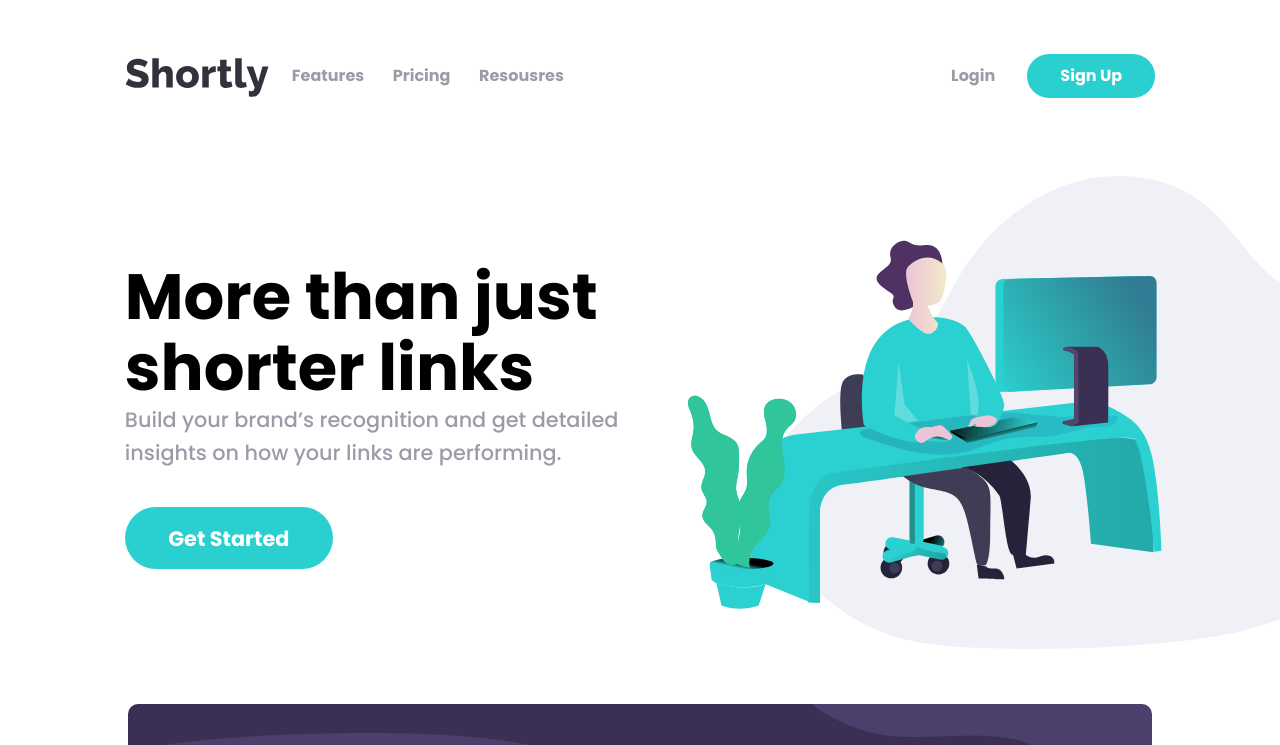
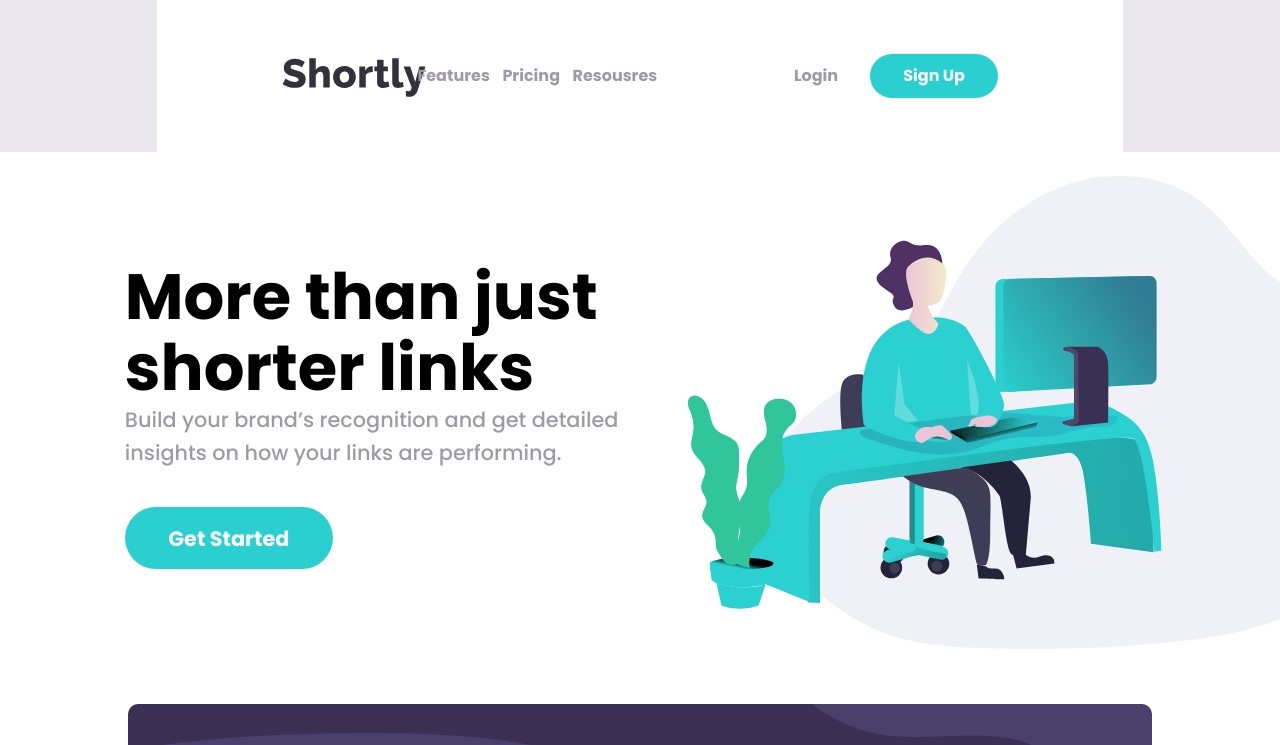
Before and after one commit to buberrie/url_shortening, a React (Create React App) app in the folder url_shortener/: page / in a window 1280 px wide. Shown: the top 745 px of the page. Built offline with nearby package versions, Linux system fonts and the light colour scheme.

Commit message:
commit new changes

```diff
--- a/url_shortener/src/App.js
+++ b/url_shortener/src/App.js
@@ -35,7 +35,7 @@ function App() {
    }, [])
 
   return (
-    <div>
+    <div className='wrapper'>
       <NavBar img={logo} onShow={onShow} btnRef={btnRef} navShow={navShow}/>
       <Header />
       <Statistics />
--- a/url_shortener/src/style/_App.scss
+++ b/url_shortener/src/style/_App.scss
@@ -50,6 +50,11 @@ $bolder: 700;
   $page-padding: 3em 7.8em;
   $padding-mobile: 0 2em;
 
+  .wrapper {
+    overflow-x: hidden;
+    width: 100%;
+    position: fixed;
+  }
 
 //responsiveness
   @media screen and (max-width: 1200px)  {
```
